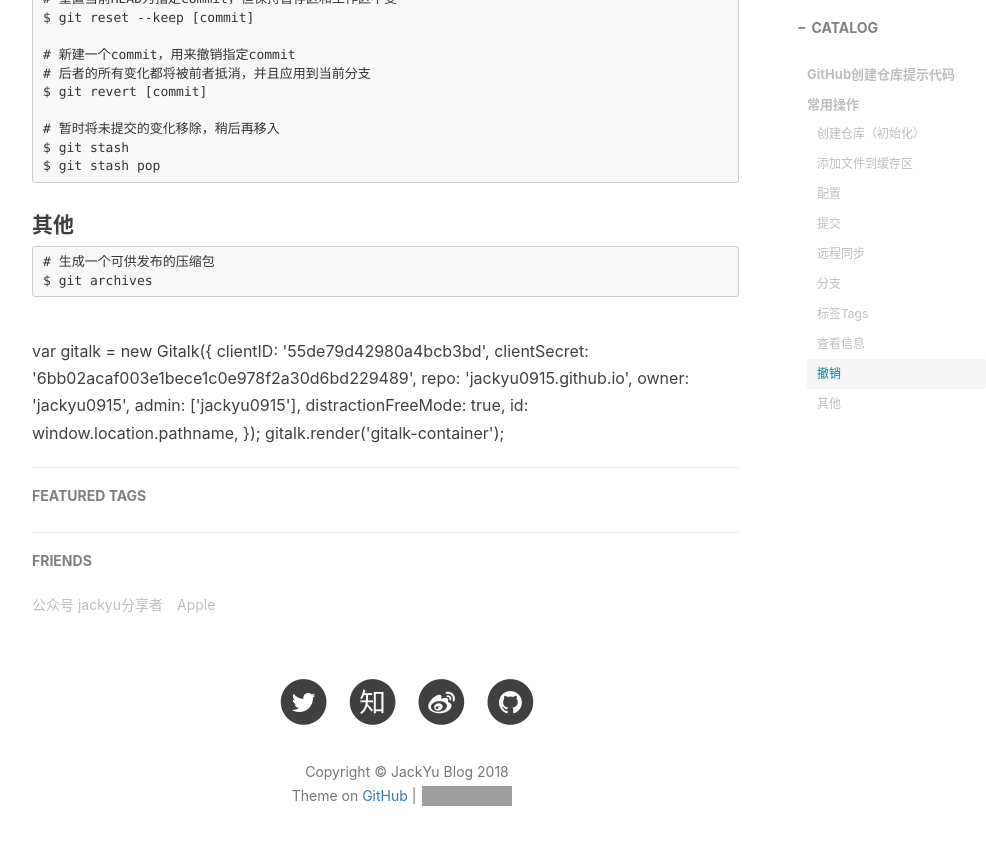
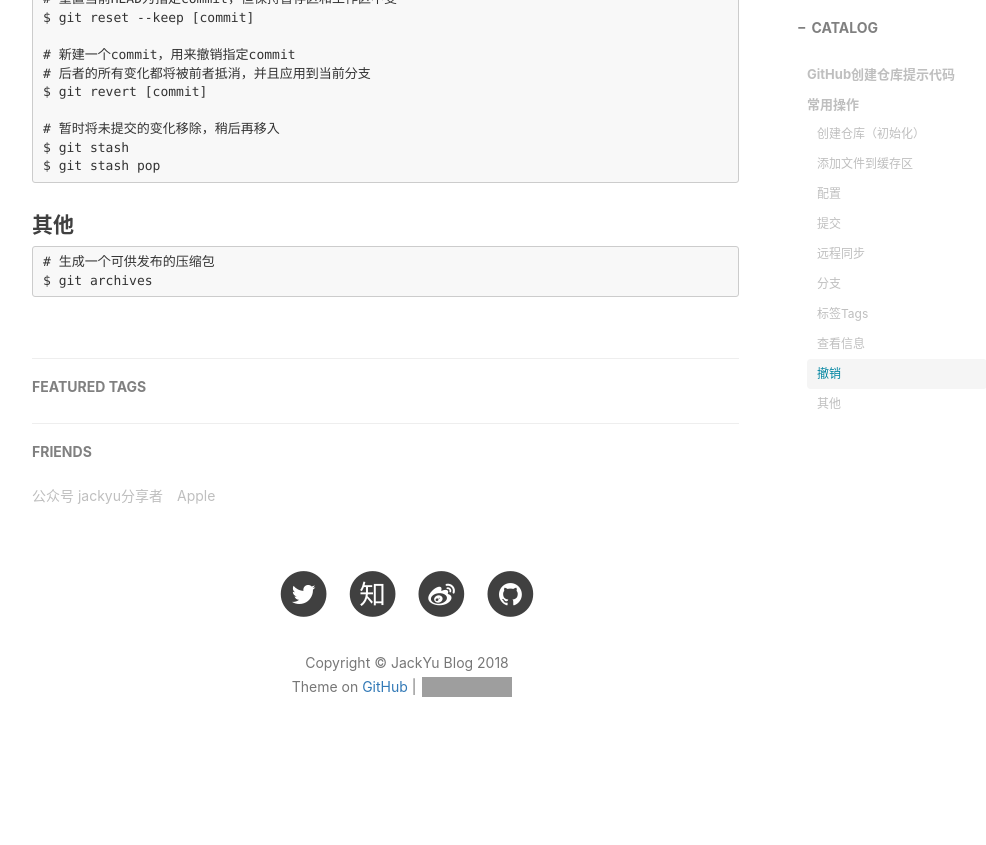
Before and after one commit to yyzz221/jackyu0915.github.io, a Jekyll site: the page built from _posts/2017-02-15-Git指令.md, in a window 1280 px wide and 900 px high, scrolled down 5486 px. Shown: the top 845 px of the window, without its empty margins (233-1219 px from the left). Built offline with Jekyll 4.4.1, drawn with Linux system fonts in a browser that asks for light colours; nearby versions of some CDN libraries; comment, search, counter and statistics services are not loaded; after the commit the page ends 6277 px from its top, so only the background shows below that; some of the changed lines change nothing that is shown; grey boxes are pictures that could not be loaded.

Commit message:
solve issure

```diff
--- a/_layouts/post.html
+++ b/_layouts/post.html
@@ -86,11 +86,10 @@ layout: default
                 {% if site.gitalk.enable %}
                 <!-- 引入Gitalk评论插件  -->
                 <link rel="stylesheet" href="https://unpkg.com/gitalk/dist/gitalk.css">
+				<script src="{{ site.baseurl }}/js/md5.min.js"></script>
                 <script src="https://unpkg.com/gitalk@latest/dist/gitalk.min.js"></script>
                 <div id="gitalk-container"></div>
                 <script type="text/javascript">
-				<script src="{{ site.baseurl }}/js/md5.min.js"></script>
-
                     var gitalk = new Gitalk({
                     clientID: '{{site.gitalk.clientID}}',
                     clientSecret: '{{site.gitalk.clientSecret}}',
```
